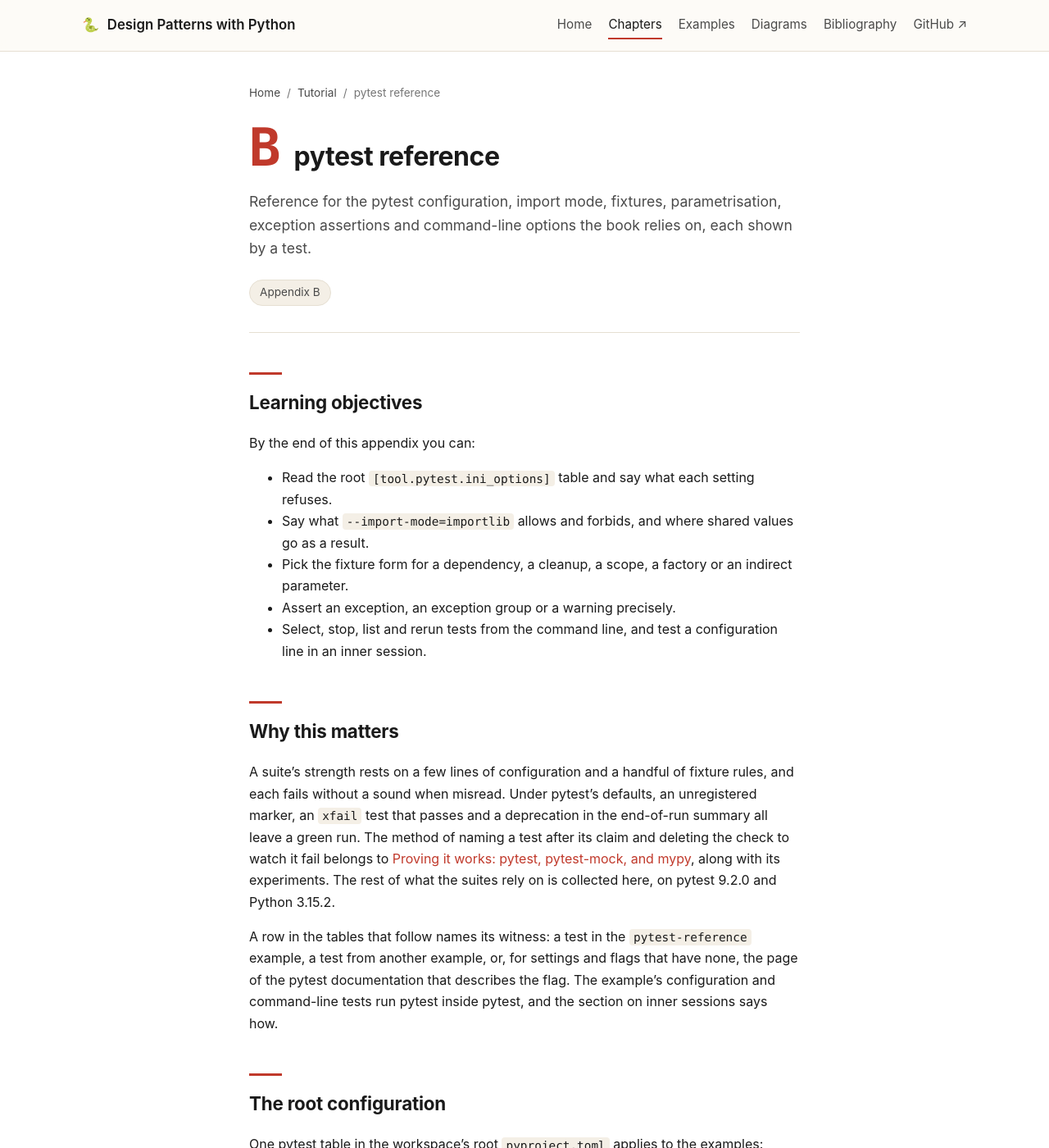
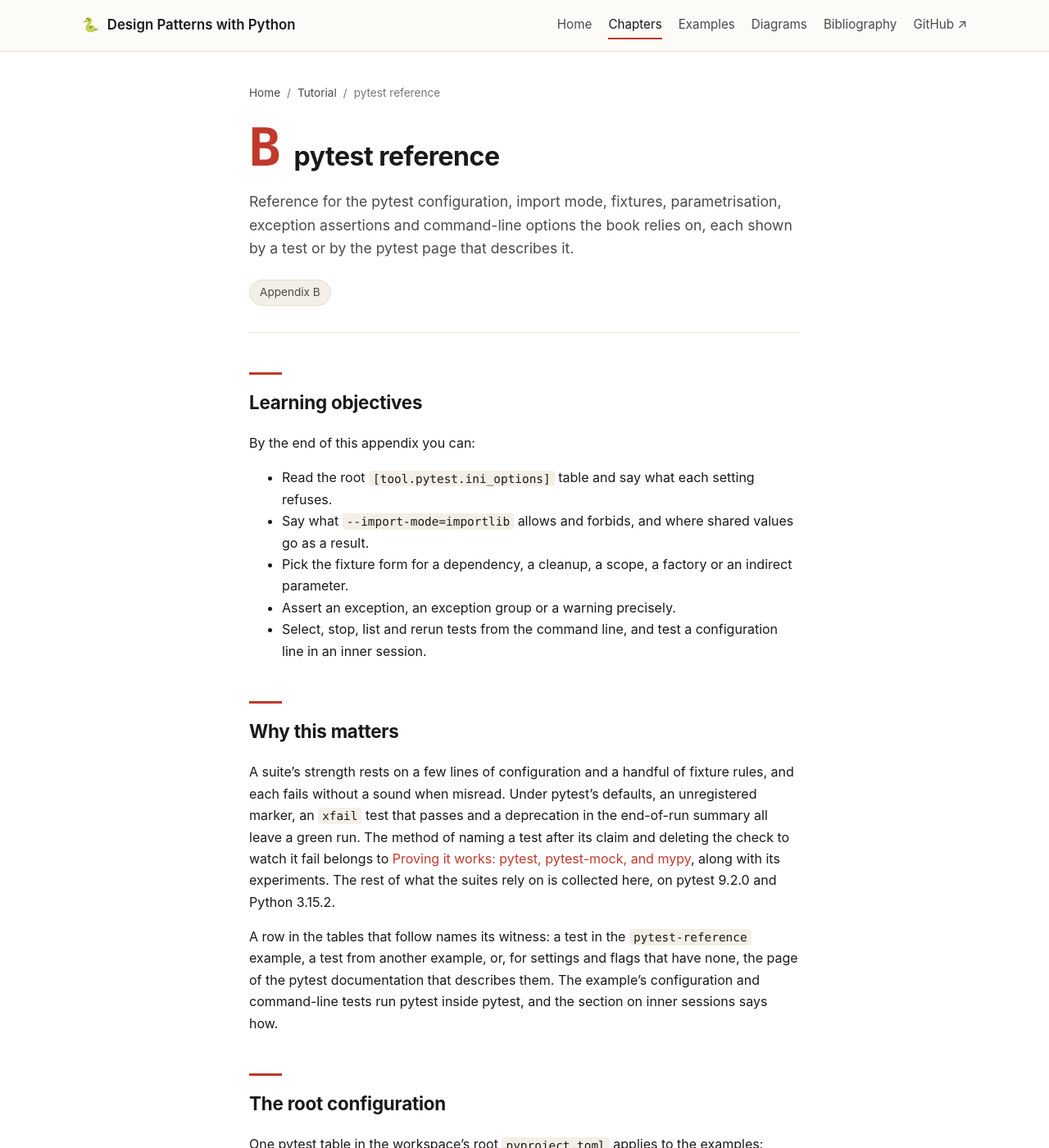
Before and after one commit to patterncatalyst/design-patterns-with-python, a Jekyll site: the page built from _docs/42-appendix-b-pytest.md, in a window 1280 px wide and 1400 px high. Shown: the whole window at 82% size. Built offline with Jekyll 4.4.1, drawn with Linux system fonts in a browser that asks for light colours.

```diff
--- a/_docs/42-appendix-b-pytest.md
+++ b/_docs/42-appendix-b-pytest.md
@@ -5,7 +5,7 @@ layout: tutorial
 sectionid: docs
 part: "appendices"
 appendix: "B"
-description: "Reference for the pytest configuration, import mode, fixtures, parametrisation, exception assertions and command-line options the book relies on, each shown by a test."
+description: "Reference for the pytest configuration, import mode, fixtures, parametrisation, exception assertions and command-line options the book relies on, each shown by a test or by the pytest page that describes it."
 ---
 
 ## Learning objectives
@@ -22,7 +22,7 @@ By the end of this appendix you can:
 
 A suite's strength rests on a few lines of configuration and a handful of fixture rules, and each fails without a sound when misread. Under pytest's defaults, an unregistered marker, an `xfail` test that passes and a deprecation in the end-of-run summary all leave a green run. The method of naming a test after its claim and deleting the check to watch it fail belongs to [Proving it works: pytest, pytest-mock, and mypy]({{ '/docs/11-testing-with-pytest-pytest-mock-and-mypy/' | relative_url }}), along with its experiments. The rest of what the suites rely on is collected here, on pytest 9.2.0 and Python 3.15.2.
 
-A row in the tables that follow names its witness: a test in the `pytest-reference` example, a test from another example, or, for settings and flags that have none, the page of the pytest documentation that describes the flag. The example's configuration and command-line tests run pytest inside pytest, and the section on inner sessions says how.
+A row in the tables that follow names its witness: a test in the `pytest-reference` example, a test from another example, or, for settings and flags that have none, the page of the pytest documentation that describes them. The example's configuration and command-line tests run pytest inside pytest, and the section on inner sessions says how.
 
 ## The root configuration
 
```
Also changed, not shown: _docs/41-appendix-a-build-and-toolchain.md (+1 -1 lines), _docs/43-appendix-c-mocking.md (+3 -3 lines), _examples/42-appendix-b-pytest.md (+1 -1 lines), _examples/43-appendix-c-mocking.md (+1 -1 lines), _plans/r20-plan.md (+1 -0 lines).
